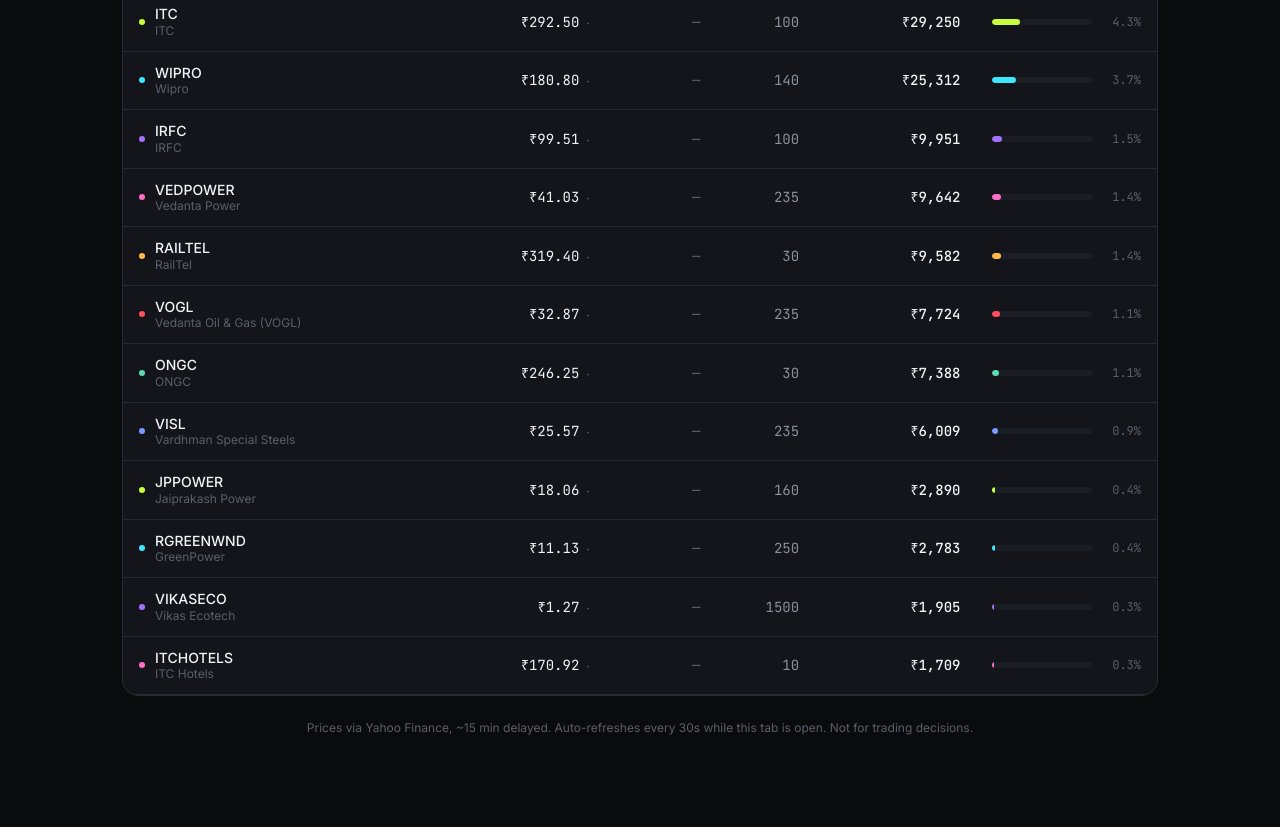
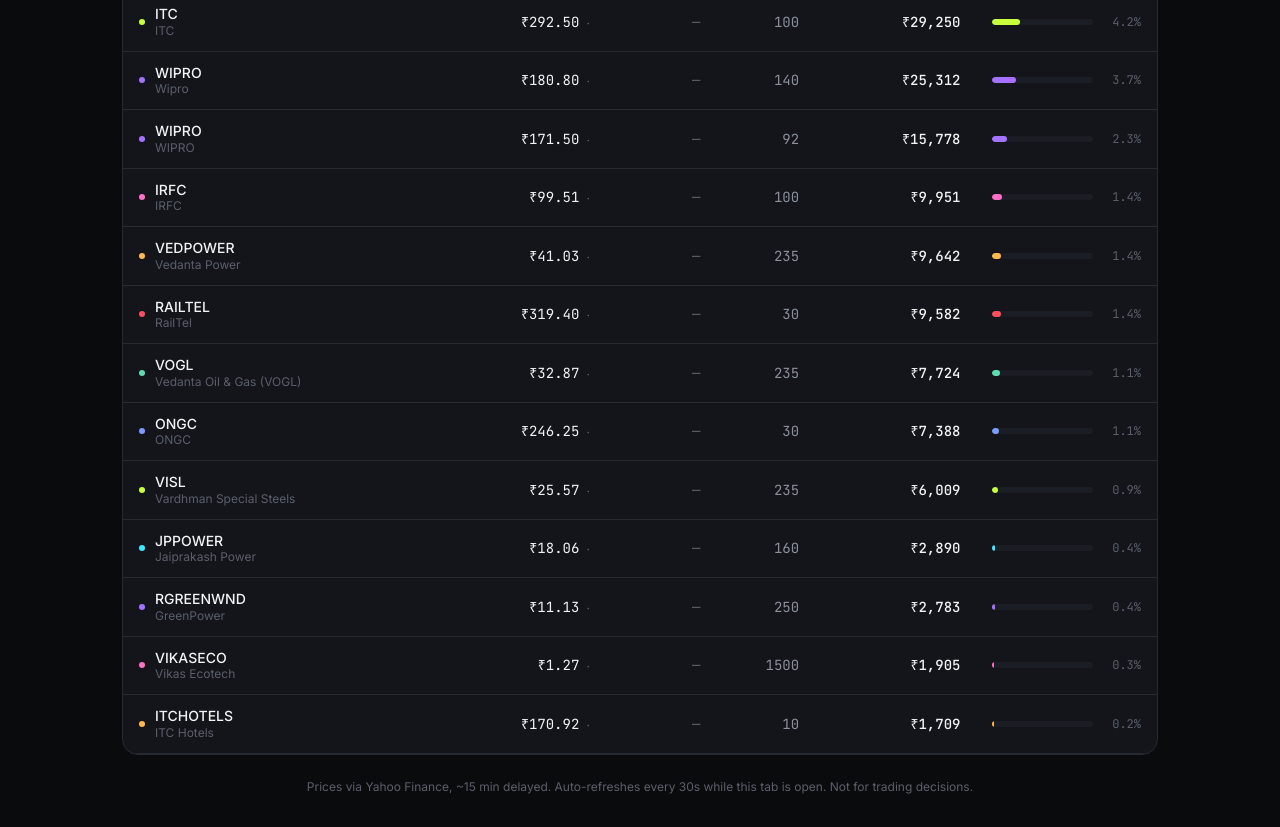
Before and after one commit to cybervenger/ledger, a Next.js app: page / in a window 1280 px wide. Shown: the part 1040-1867 px from the top of the page. Before the commit the page ends 1808 px from the top, so only its background shows below. Built offline with nearby package versions, Linux system fonts and the light colour scheme; no server answers.

Commit message:
Update holdings.ts

```diff
--- a/src/data/holdings.ts
+++ b/src/data/holdings.ts
@@ -33,4 +33,5 @@
   { symbol: "VOGL", name: "Vedanta Oil & Gas (VOGL)", qty: 235, cmpFallback: 32.87 },
   { symbol: "VEDPOWER", name: "Vedanta Power", qty: 235, cmpFallback: 41.03 },
   { symbol: "MAZDOCK", name: "Mazagon Dock", qty: 20, avgCost: 2730.26, cmpFallback: 2541.7 },
+  { symbol: "WIPRO", name: "WIPRO", qty: 92, avgCost: 166, cmpFallback: 171.5 }
 ];
```
